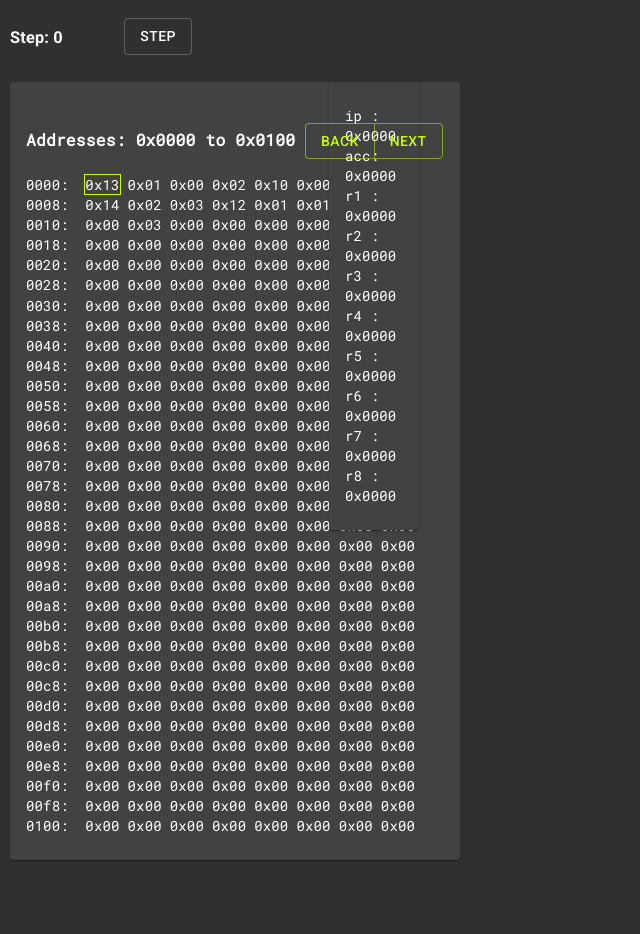
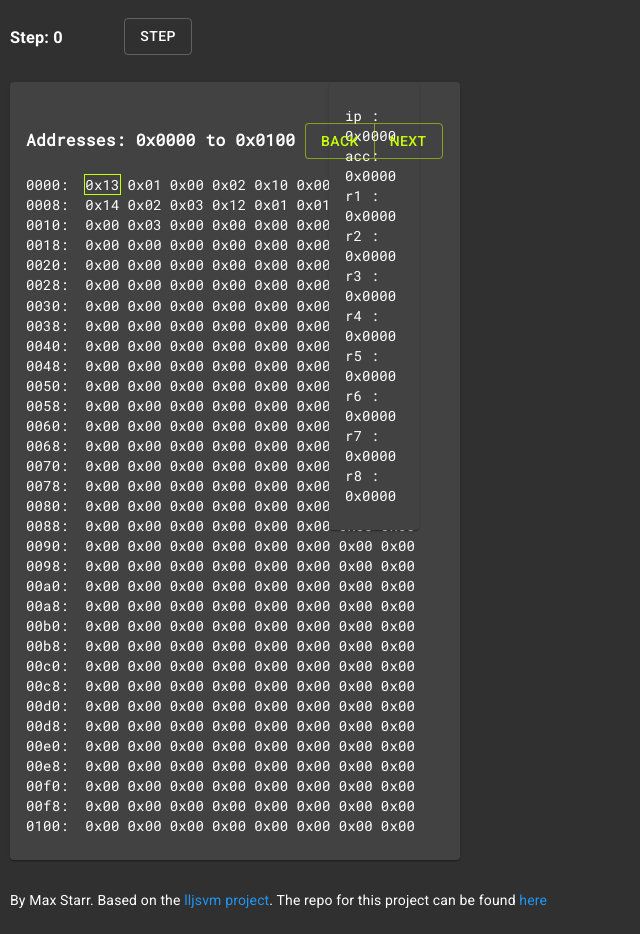
Before and after one commit to maxostarr/lljsvm-ide, a React (Create React App) app: page / in a window 1280 px wide. Shown: the whole page, without its empty margins (0-640 px from the left). Before the commit the page ends 870 px from the top, so only its background shows below. Built offline with nearby package versions, Linux system fonts and the light colour scheme.

Commit message:
add basic footer

```diff
--- a/src/App.js
+++ b/src/App.js
@@ -2,6 +2,7 @@ import React, { useState } from "react";
 import { makeStyles } from "@material-ui/core/styles";
 import Grid from "@material-ui/core/Grid";
 import Button from "@material-ui/core/Button";
+import Link from "@material-ui/core/Link";
 import CssBaseline from "@material-ui/core/CssBaseline";
 
 import Memory from "./componenets/memory";
@@ -79,6 +80,17 @@ function App() {
         <Grid item xs={1}>
           <Registers cpu={cpu} />
         </Grid>
+        <Grid item xs={8}></Grid>
+        <Grid item xs={12}>
+          <p>
+            By Max Starr. Based on the{" "}
+            <Link href="https://github.com/LowLevelJavaScript/16-Bit-Virtual-Machine">
+              lljsvm project
+            </Link>
+            . The repo for this project can be found{" "}
+            <Link href="https://github.com/manmon42/lljsvm-ide">here</Link>
+          </p>
+        </Grid>
       </Grid>
     </div>
   );
```
